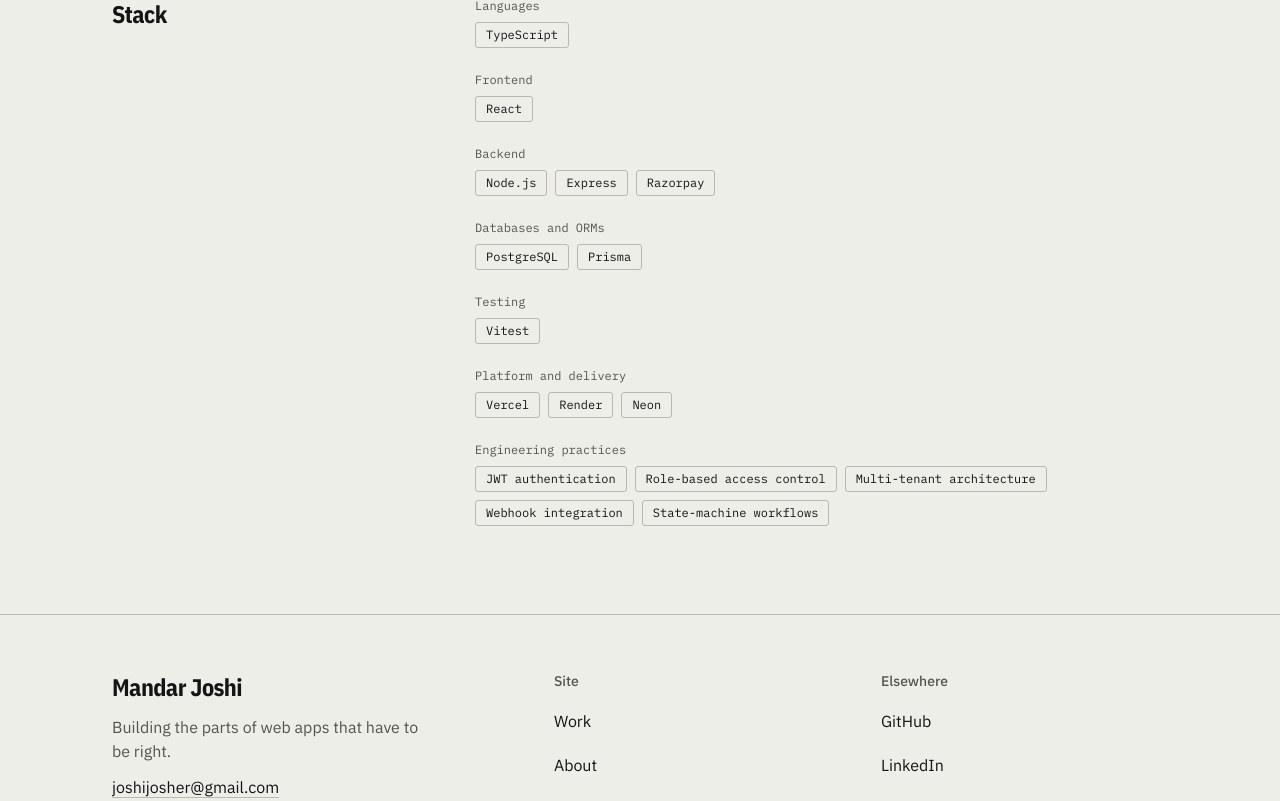
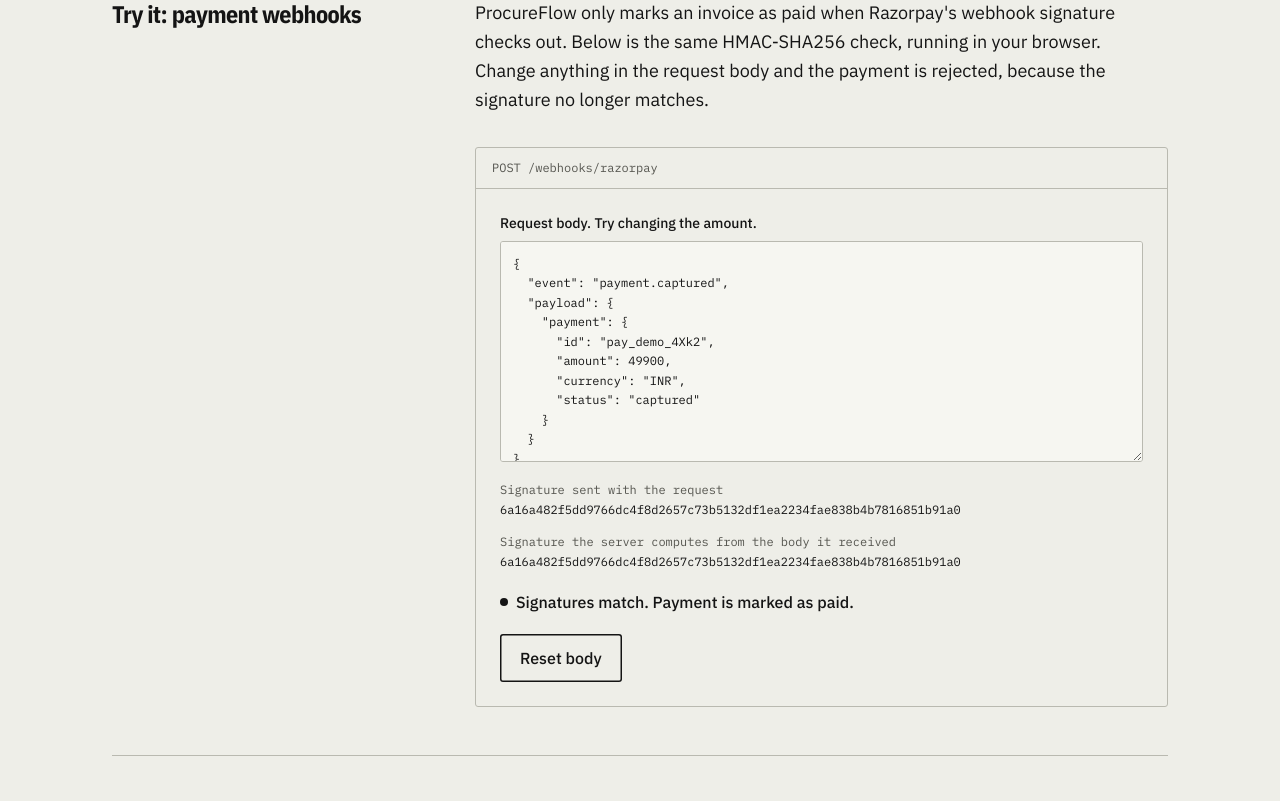
Before and after one commit to MandarJoshii/portfolio, a Next.js app: page /projects/procureflow in a window 1280 px wide. Shown: the part 1441-2242 px from the top of the page. Built offline with nearby package versions, Linux system fonts and the light colour scheme.

Commit message:
Day 4: interactive webhook signature proof on ProcureFlow

```diff
--- a/app/projects/[slug]/page.tsx
+++ b/app/projects/[slug]/page.tsx
@@ -2,6 +2,7 @@
 import Link from "next/link";
 import { notFound } from "next/navigation";
 import type { ReactNode } from "react";
+import { WebhookProof } from "@/components/proofs/webhook-proof";
 import { ButtonLink } from "@/components/ui/button";
 import { Container } from "@/components/ui/container";
 import { getProject, projects } from "@/data/projects";
@@ -130,6 +131,18 @@
             </ul>
           </CaseSection>
 
+          {project.slug === "procureflow" && (
+            <CaseSection title="Try it: payment webhooks">
+              <p className="mb-8 max-w-[60ch] text-lg leading-relaxed">
+                ProcureFlow only marks an invoice as paid when Razorpay&apos;s webhook signature
+                checks out. Below is the same HMAC-SHA256 check, running in your browser. Change
+                anything in the request body and the payment is rejected, because the signature no
+                longer matches.
+              </p>
+              <WebhookProof />
+            </CaseSection>
+          )}
+
           <CaseSection title="Stack">
             <div className="flex flex-col gap-6">
               {stackGroups.map((group) => (
--- /dev/null
+++ b/components/proofs/webhook-proof.tsx
@@ -0,0 +1,130 @@
+"use client";
+
+import { useEffect, useState } from "react";
+import { Button } from "@/components/ui/button";
+import { cn } from "@/lib/cn";
+
+// A demo secret. On a real server, the webhook secret never leaves the backend.
+const DEMO_SECRET = "demo_webhook_secret";
+
+const ORIGINAL_BODY = JSON.stringify(
+  {
+    event: "payment.captured",
+    payload: {
+      payment: { id: "pay_demo_4Xk2", amount: 49900, currency: "INR", status: "captured" },
+    },
+  },
+  null,
+  2,
+);
+
+async function hmacSha256Hex(secret: string, message: string): Promise<string> {
+  const encoder = new TextEncoder();
+  const key = await crypto.subtle.importKey(
+    "raw",
+    encoder.encode(secret),
+    { name: "HMAC", hash: "SHA-256" },
+    false,
+    ["sign"],
+  );
+  const signature = await crypto.subtle.sign("HMAC", key, encoder.encode(message));
+  return Array.from(new Uint8Array(signature), (byte) => byte.toString(16).padStart(2, "0")).join(
+    "",
+  );
+}
+
+type Status = "pending" | "verified" | "rejected";
+
+export function WebhookProof() {
+  const [body, setBody] = useState(ORIGINAL_BODY);
+  const [sentSignature, setSentSignature] = useState<string | null>(null);
+  const [computedSignature, setComputedSignature] = useState<string | null>(null);
+
+  // The signature Razorpay would send: computed once, over the original body.
+  useEffect(() => {
+    let cancelled = false;
+    void hmacSha256Hex(DEMO_SECRET, ORIGINAL_BODY).then((signature) => {
+      if (!cancelled) setSentSignature(signature);
+    });
+    return () => {
+      cancelled = true;
+    };
+  }, []);
+
+  // The signature the server computes: over whatever body actually arrived.
+  useEffect(() => {
+    let cancelled = false;
+    void hmacSha256Hex(DEMO_SECRET, body).then((signature) => {
+      if (!cancelled) setComputedSignature(signature);
+    });
+    return () => {
+      cancelled = true;
+    };
+  }, [body]);
+
+  const status: Status =
+    sentSignature === null || computedSignature === null
+      ? "pending"
+      : sentSignature === computedSignature
+        ? "verified"
+        : "rejected";
+
+  const rejected = status === "rejected";
+
+  return (
+    <div className="rounded-instrument border-rule border">
+      <p className="border-rule text-muted border-b px-4 py-3 font-mono text-xs">
+        POST /webhooks/razorpay
+      </p>
+
+      <div className="grid gap-5 p-4 sm:p-6">
+        <label className="flex flex-col gap-2">
+          <span className="text-sm font-medium">Request body. Try changing the amount.</span>
+          <textarea
+            value={body}
+            onChange={(event) => setBody(event.target.value)}
+            spellCheck={false}
+            rows={10}
+            className="rounded-instrument border-rule bg-panel w-full resize-y border p-3 font-mono text-xs leading-relaxed"
+          />
+        </label>
+
+        <dl className="grid gap-4 font-mono text-xs">
+          <div>
+            <dt className="text-muted">Signature sent with the request</dt>
+            <dd className="mt-1 break-all">{sentSignature ?? "Computing…"}</dd>
+          </div>
+          <div>
+            <dt className="text-muted">Signature the server computes from the body it received</dt>
+            <dd className={cn("mt-1 break-all", rejected && "text-signal")}>
+              {computedSignature ?? "Computing…"}
+            </dd>
+          </div>
+        </dl>
+
+        <p
+          role="status"
+          aria-live="polite"
+          className={cn(
+            "flex items-center gap-2 font-medium",
+            rejected ? "text-signal" : "text-ink",
+          )}
+        >
+          <span
+            aria-hidden="true"
+            className={cn("size-2 shrink-0 rounded-full", rejected ? "bg-signal" : "bg-ink")}
+          />
+          {status === "pending" && "Verifying…"}
+          {status === "verified" && "Signatures match. Payment is marked as paid."}
+          {status === "rejected" && "Signatures don't match. Request rejected; nothing changes."}
+        </p>
+
+        <div>
+          <Button variant="secondary" onClick={() => setBody(ORIGINAL_BODY)}>
+            Reset body
+          </Button>
+        </div>
+      </div>
+    </div>
+  );
+}
```
